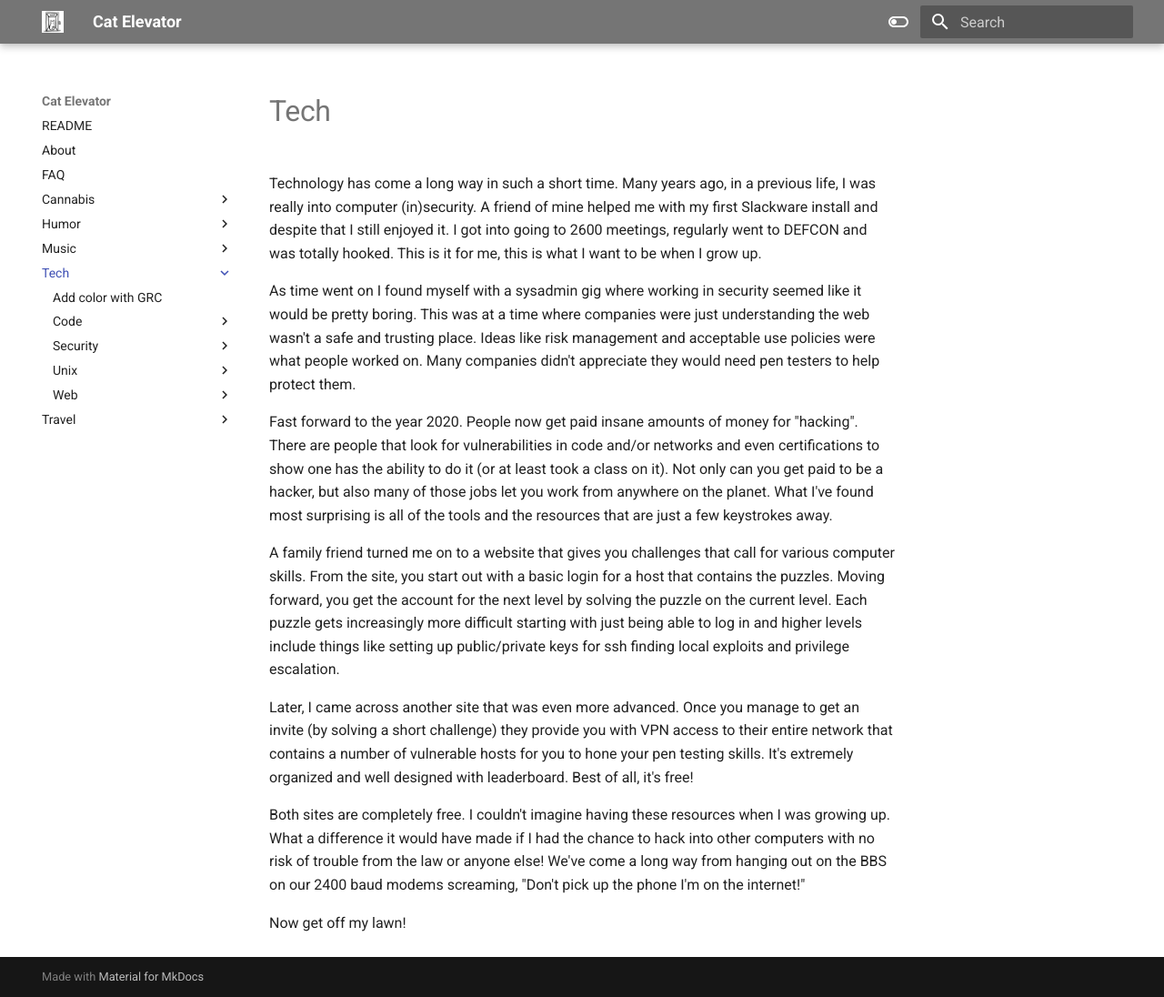
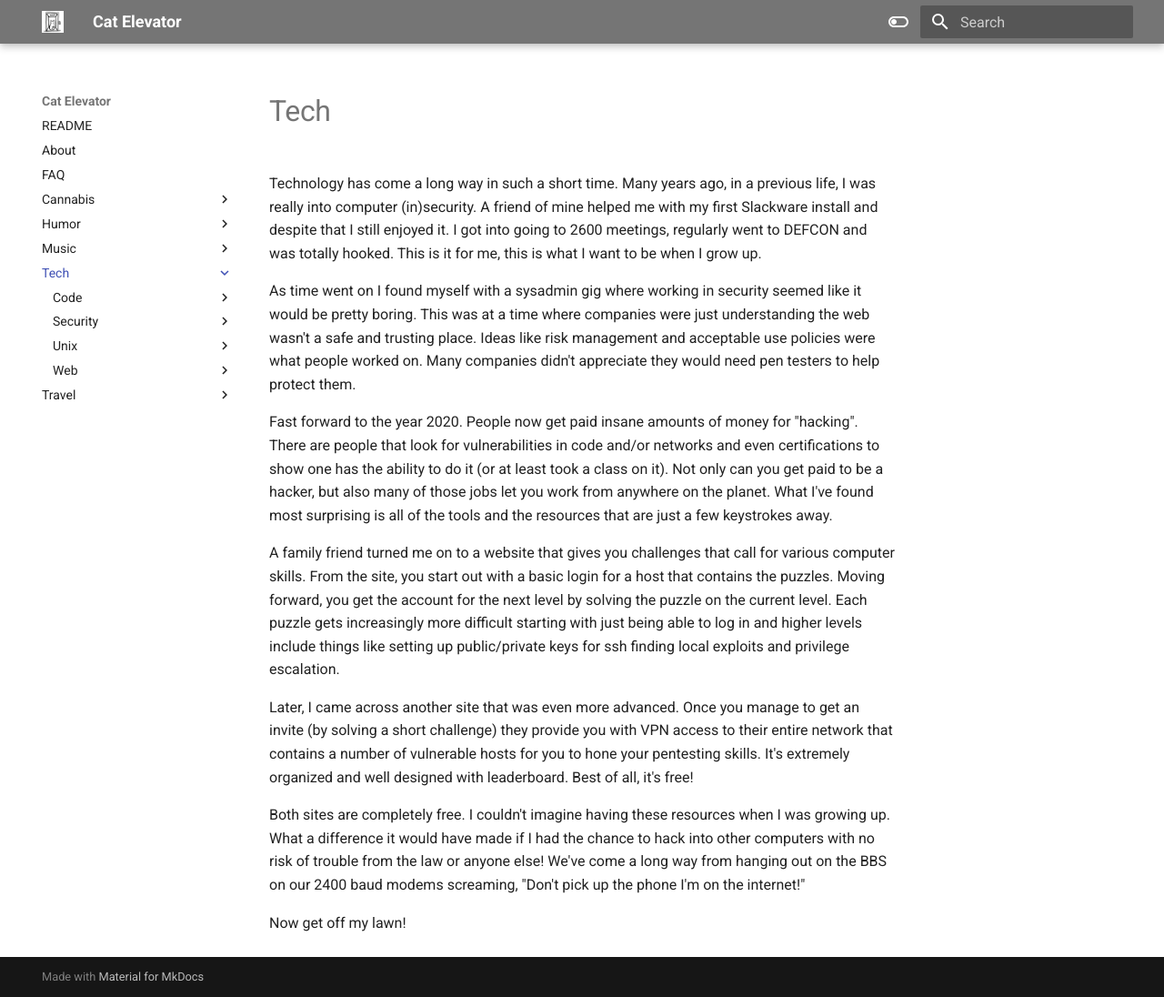
Before and after one commit to los7key/garden, an MkDocs documentation site: the page built from docs/tech/backintheday.md, in a window 1280 px wide and 1096 px high. Shown: the whole window at 91% size. Built offline with MkDocs 1.6.1 and Material for MkDocs 9.7.7, drawn with Linux system fonts in a browser that asks for light colours.

Commit message:
Back in the day

```diff
--- a/docs/tech/backintheday.md
+++ b/docs/tech/backintheday.md
@@ -10,7 +10,7 @@ Fast forward to the year 2020.  People now get paid insane amounts of money for
 
 A family friend turned me on to a website that gives you challenges that call for various computer skills.  From the site, you start out with a basic login for a host that contains the puzzles.  Moving forward, you get the account for the next level by solving the puzzle on the current level.  Each puzzle gets increasingly more difficult starting with just being able to log in and higher levels include things like setting up public/private keys for ssh finding local exploits and privilege escalation.
 
-Later, I came across another site that was even more advanced.  Once you manage to get an invite (by solving a short challenge) they provide you with VPN access to their entire network that contains a number of vulnerable hosts for you to hone your pen testing skills.  It's extremely organized and well designed with leaderboard.  Best of all, it's free!
+Later, I came across another site that was even more advanced.  Once you manage to get an invite (by solving a short challenge) they provide you with VPN access to their entire network that contains a number of vulnerable hosts for you to hone your pentesting skills.  It's extremely organized and well designed with leaderboard.  Best of all, it's free!
 
 Both sites are completely free.  I couldn't imagine having these resources when I was growing up.  What a difference it would have made if I had the chance to hack into other computers with no risk of trouble from the law or anyone else!  We've come a long way from hanging out on the BBS on our 2400 baud modems screaming, "Don't pick up the phone I'm on the internet!"
 
```
Also changed, not shown: docs/tech/unix/grc.md (renamed from docs/tech/grc.md).
